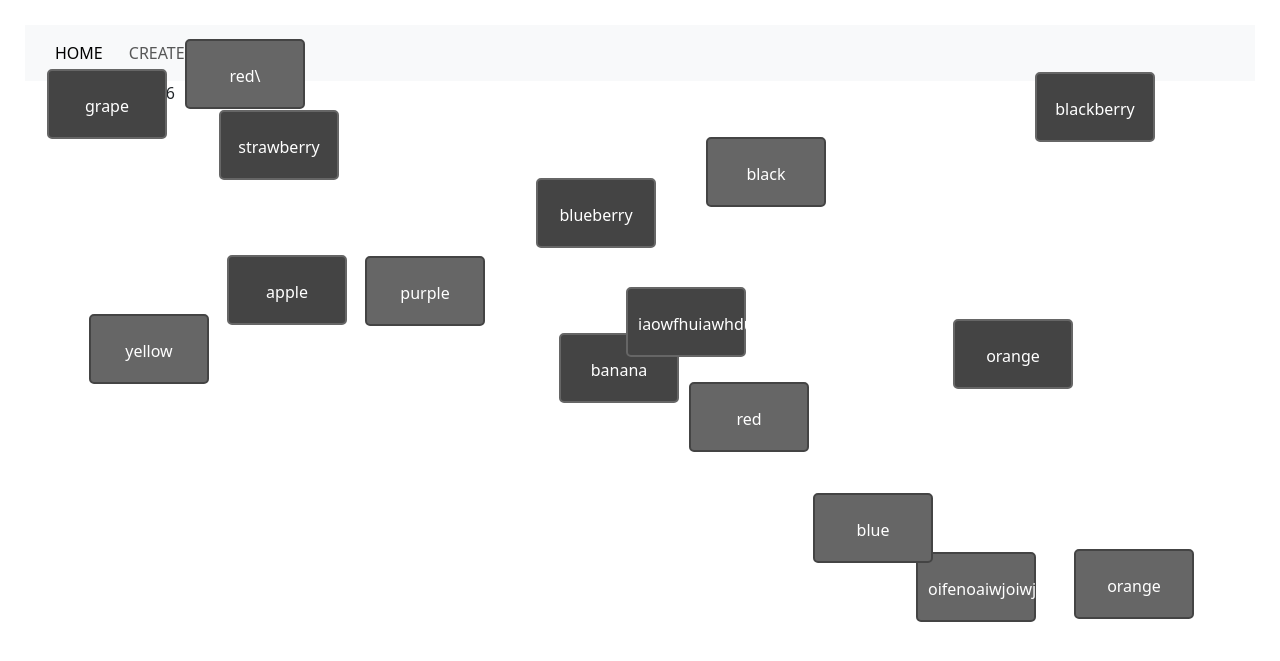
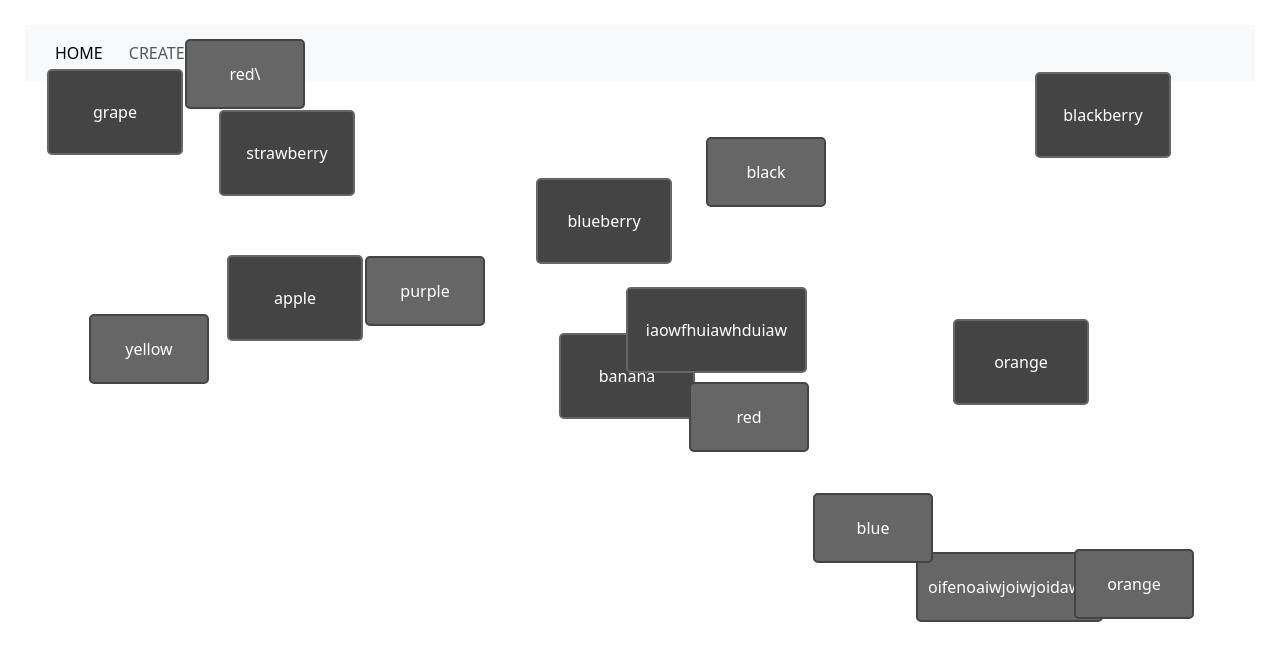
Before and after one commit to Logan-Borzych/quizlet2electricboogaloo, a Flask app: page /match/1 in a window 1280 px wide. Shown: the top 661 px of the page. Run offline with Flask 3, Linux system fonts and the light colour scheme.

Commit message:
ween is purped

```diff
--- a/templates/match_main.html
+++ b/templates/match_main.html
@@ -8,28 +8,35 @@
 <style>
     /* Existing styles for boxes */
     .draggable-box, .droppable-box {
-        width: 120px;
-        height: 70px;
     border-radius: 5px;
     margin: 10px;
     padding: 10px;
     color: white;
     text-align: center;
-        wrap: break-word;
-        line-height: 50px; /* Adjusted for vertical alignment */
-        position: absolute;  /* Positioning relative to their nearest positioned ancestor or to the initial containing block */
+    word-break: break-word;
+    line-height: normal; /* Resetting line-height */
+    position: absolute;
+    display: flex; /* Use flexbox for dynamic sizing */
+    align-items: center; /* Center content vertically */
+    justify-content: center; /* Center content horizontally */
 }
 
+/* Adjusted draggable box */
 .draggable-box {
     background-color: #444;
     border: 2px solid #666;
     cursor: pointer;
+    min-width: 120px; /* Set minimum width */
+    min-height: 70px; /* Set minimum height */
 }
 
+/* Adjusted droppable box */
 .droppable-box {
     background-color: #666;
     border: 2px solid #444;
     cursor: pointer;
+    min-width: 120px; /* Set minimum width */
+    min-height: 70px; /* Set minimum height */
 }
 
     /* Adjusting for padding */
@@ -82,6 +89,9 @@
     const droppableElements = document.querySelectorAll('.droppable-box');
     positionElementsRandomly(draggableElements);
     positionElementsRandomly(droppableElements);
+
+    // Resize boxes to fit content if necessary
+    resizeBoxes();
 });
 
 function positionElementsRandomly(elements) {
@@ -94,6 +104,33 @@
         element.style.top = `${randomY}px`;
     });
 }
+
+function resizeBoxes() {
+    const draggableElements = document.querySelectorAll('.draggable-box');
+    const droppableElements = document.querySelectorAll('.droppable-box');
+
+    draggableElements.forEach(element => {
+        const textWidth = element.scrollWidth;
+        const textHeight = element.scrollHeight;
+        if (textWidth + 20 > element.offsetWidth || textHeight + 20 > element.offsetHeight) {
+            element.style.width = `${textWidth + 20}px`; // Add padding if necessary
+            element.style.height = `${textHeight + 20}px`; // Add padding if necessary
+        }
+    });
+
+    droppableElements.forEach(element => {
+        const textWidth = element.querySelector('span').scrollWidth;
+        const textHeight = element.querySelector('span').scrollHeight;
+        if (textWidth + 20 > element.offsetWidth || textHeight + 20 > element.offsetHeight) {
+            element.style.width = `${textWidth + 20}px`; // Add padding if necessary
+            element.style.height = `${textHeight + 20}px`; // Add padding if necessary
+        }
+    });
+}
+
+window.addEventListener('resize', resizeBoxes);
+
+
 
     var timerDisplay = document.getElementById('timer-display');
     var startTime;
```
Lines whose indentation alone changed are shown as unchanged.
